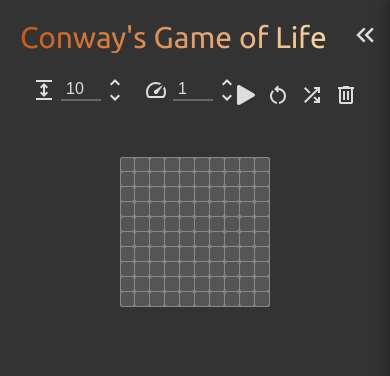
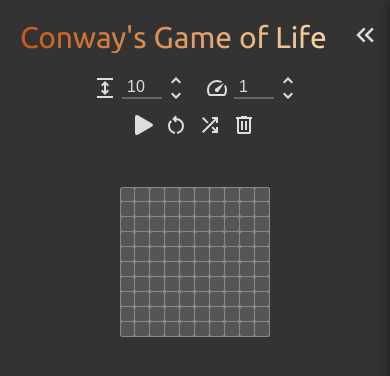
Before and after one commit to ftodoric/cgl-svelte, a SvelteKit app: page / in a window 390 px wide. Shown: the top 376 px of the page. Built offline with nearby package versions, Linux system fonts and the light colour scheme.

Commit message:
Fix control bar margin on mobile

```diff
--- a/src/modules/ControlBar/styles.css
+++ b/src/modules/ControlBar/styles.css
@@ -1,6 +1,5 @@
 .control-bar {
   display: flex;
-  flex-wrap: wrap;
   justify-content: center;
 
   margin: 50px 20px 0;
@@ -8,6 +7,7 @@
 
 @media screen and (max-width: 768px) {
   .control-bar {
+    flex-direction: column;
     margin-top: 20px;
   }
 }
@@ -72,6 +72,7 @@
   margin-left: 50px;
 
   display: flex;
+  justify-content: center;
   align-items: center;
 }
 
```
